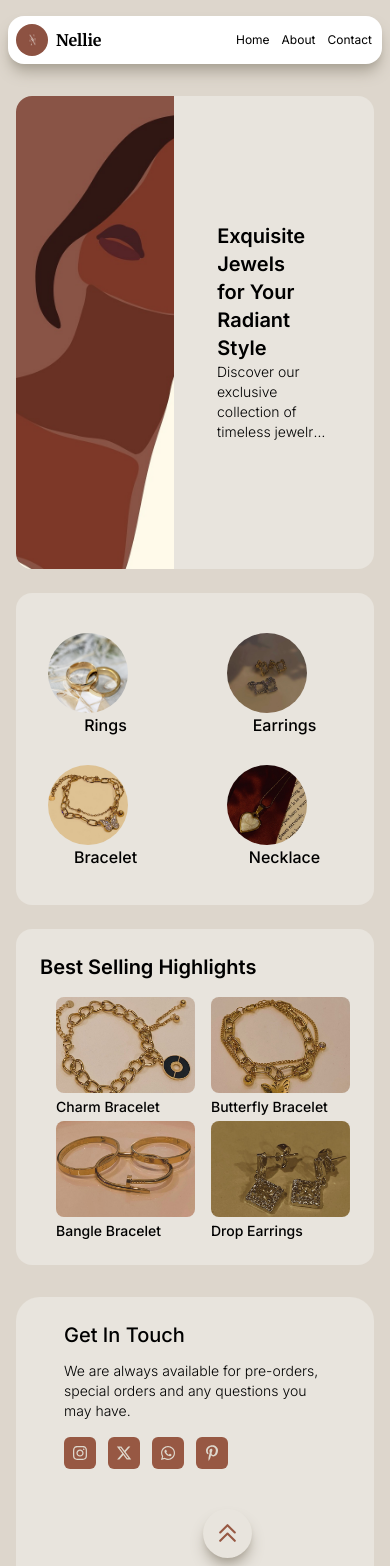
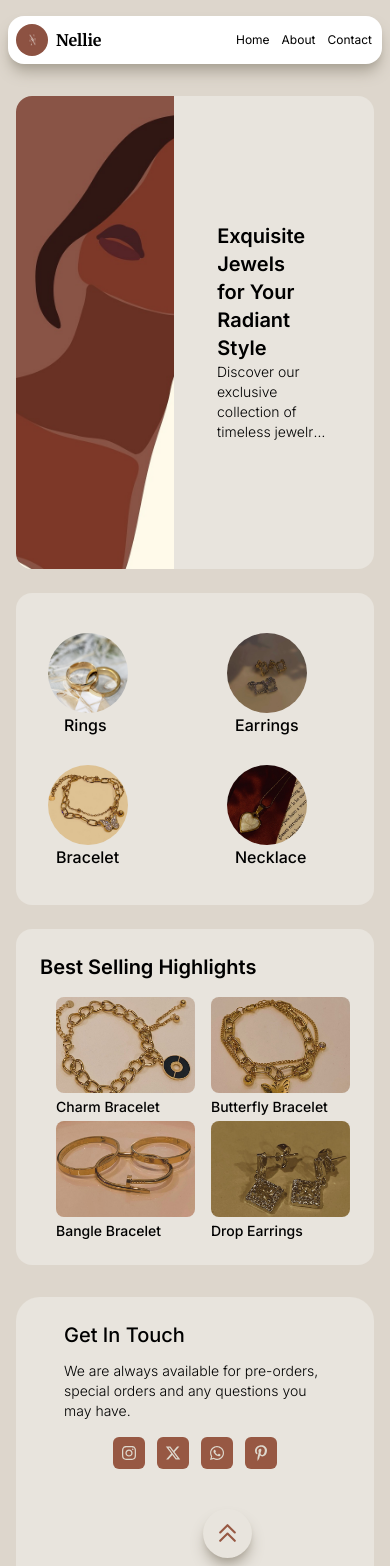
Before and after one commit to themrdee8/nellie-official, a Next.js app: page / in a window 390 px wide. Built offline with nearby package versions, Linux system fonts and the light colour scheme.

Commit message:
9: Minor tweaks

```diff
--- a/components/Contact.tsx
+++ b/components/Contact.tsx
@@ -28,7 +28,7 @@ const Contact = () => {
             questions you may have.
           </p>
         </div>
-        <div className="flex space-x-3 md:pb-4 pb-8">
+        <div className="flex space-x-3 md:pb-4 pb-8 md:justify-normal justify-center">
           <Link href="https://www.instagram.com/nellie_.offical?igsh=YnlhZXZsbnRjcmFq">
             <div className="bg-[#975843] p-2 rounded-md">
               <FaInstagram className="text-[#DED8CD]" />
--- a/components/ProductCard.tsx
+++ b/components/ProductCard.tsx
@@ -18,7 +18,7 @@ const ProductCard = () => {
               className="w-20 h-20 md:w-44 md:h-44 rounded-full object-cover md:mb-4"
             />
           </div>
-          <h1 className="text-base md:text-2xl pb-3 md:pb-6 font-medium md:font-semibold text-center">
+          <h1 className="text-base md:text-2xl pb-3 md:pb-6 font-medium md:font-semibold ml-12 md:ml-0 md:text-center">
             Rings
           </h1>
         </Link>
@@ -30,14 +30,14 @@ const ProductCard = () => {
 
       <div className="md:mr-6 pt-4 md:pt-0">
         <Link href="/earrings" className="hover:text-[#975843]">
-          <div className="ml-8 md:ml-4">
+          <div className="ml-8 justify-center md:ml-4">
             <Image
               src={silverGold}
               alt="earring_silver_gold"
               className="w-20 h-20 md:w-44 md:h-44 rounded-full object-cover md:mb-4"
             />
           </div>
-          <h1 className="text-base md:text-2xl pb-3 md:pb-6 font-medium md:font-semibold text-center">
+          <h1 className="text-base md:text-2xl pb-3 md:pb-6 font-medium md:font-semibold ml-10 md:ml-0 md:text-center">
             Earrings
           </h1>
         </Link>
@@ -56,7 +56,7 @@ const ProductCard = () => {
               className="w-20 h-20 md:w-44 md:h-44 rounded-full object-cover md:mb-4"
             />
           </div>
-          <h1 className="text-base md:text-2xl pb-3 md:pb-6 font-medium md:font-semibold text-center">
+          <h1 className="text-base md:text-2xl pb-3 md:pb-6 font-medium md:font-semibold ml-10 md:ml-0 md:text-center">
             Bracelet
           </h1>
         </Link>
@@ -75,7 +75,7 @@ const ProductCard = () => {
               className="w-20 h-20 md:w-44 md:h-44 rounded-full object-cover md:mb-4"
             />
           </div>
-          <h1 className="text-base md:text-2xl pb-3 md:pb-6 font-medium md:font-semibold text-center">
+          <h1 className="text-base md:text-2xl pb-3 md:pb-6 font-medium md:font-semibold ml-10 md:ml-0 md:text-center">
             Necklace
           </h1>
         </Link>
```
